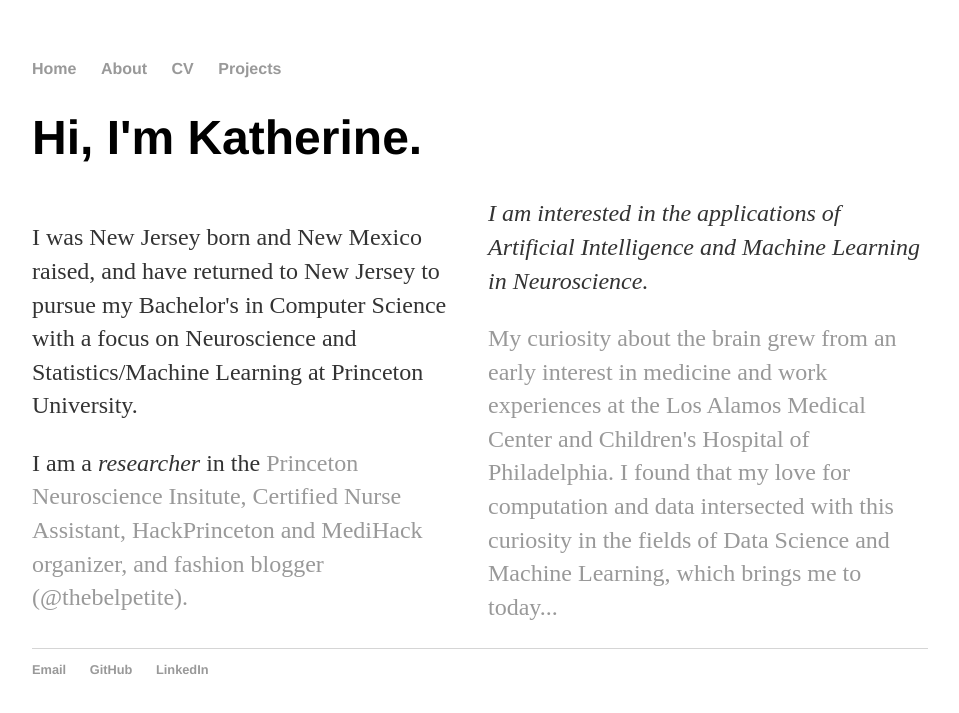
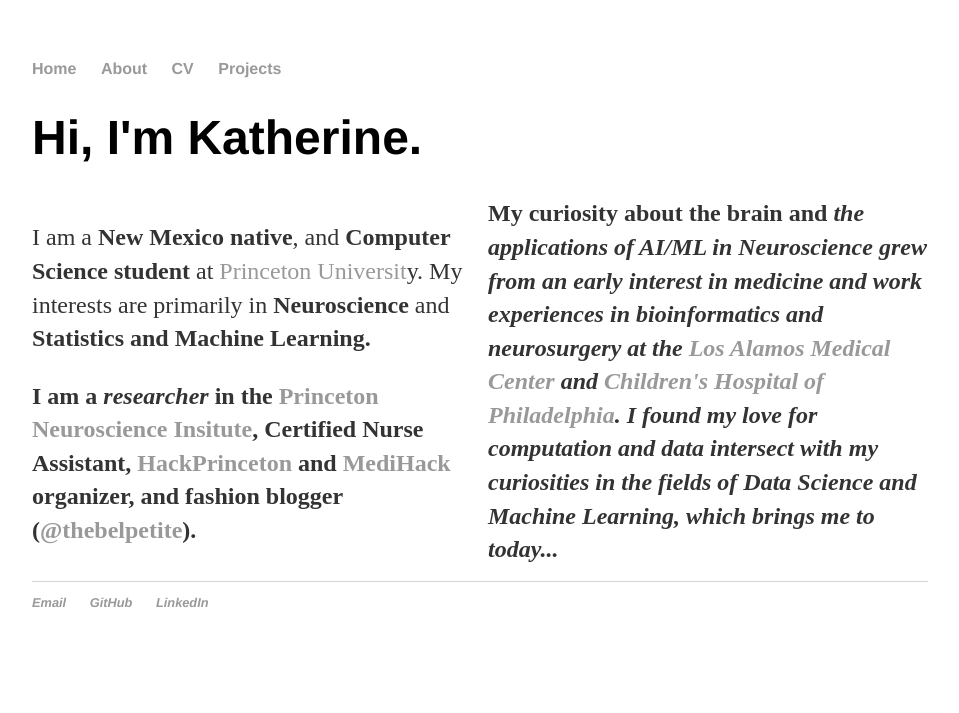
Before and after one commit to wangk5/wangk5.github.io, a Jekyll site: the page built from about.html, in a window 1280 px wide. Shown: the top 713 px of the page, without its empty margins (160-1119 px from the left). Built offline with Jekyll 4.4.1, drawn with Linux system fonts in a browser that asks for light colours.

Commit message:
Update about.html

```diff
--- a/about.html
+++ b/about.html
@@ -6,23 +6,21 @@ title: About
 	<h1>Hi, I'm Katherine.</h1>
 	<div id="col">
 		<p>
-			I was New Jersey born and New Mexico raised, and have returned to New Jersey to pursue
-			my Bachelor's in Computer Science with a focus on Neuroscience and Statistics/Machine
-			Learning at Princeton University.
+			I am a <b>New Mexico native</b>, and <b>Computer Science student</b> at <a href="https://www.princeton.edu">Princeton Universit</a>y.
+			My interests are primarily in <b>Neuroscience</b> and <b>Statistics and Machine Learning<b/>.
 		</p>
 		<p>
-			I am a <em>researcher</em> in the <a href="http://pni.princeton.edu">Princeton Neuroscience Insitute<a>, Certified Nurse Assistant,
-			<a href="https://s18.hackprinceton.com">HackPrinceton<a> and <a href="https://princetonmedihack.io">MediHack<a> organizer,
-			and fashion blogger (<a href="https://belpetite.wordpress.com">@thebelpetite<a>).
+			I am a <em>researcher</em> in the <a href="http://pni.princeton.edu">Princeton Neuroscience Insitute</a>,
+			Certified Nurse Assistant,
+			<a href="https://s18.hackprinceton.com">HackPrinceton</a> and
+			<a href="https://princetonmedihack.io">MediHack</a> organizer,
+			and fashion blogger (<a href="https://belpetite.wordpress.com">@thebelpetite</a>).
 		</p>
 		<p>
-			<em>I am interested in the applications of Artificial Intelligence and Machine Learning in Neuroscience.</em>
-		</p>
-		<p>
-			My curiosity about the brain grew from an early interest in medicine
-			and work experiences at the <a href="http://losalamosmedicalcenter.com">Los Alamos Medical Center<a> and
-			<a href="https://d3b.center">Children's Hospital of Philadelphia<a>.
-			I found that my love for computation and data intersected with this curiosity in the fields of Data Science
+			My curiosity about the brain and <em>the applications of AI/ML in Neuroscience<em> grew from an early interest in medicine
+			and work experiences in bioinformatics and neurosurgery at the <a href="http://losalamosmedicalcenter.com">Los Alamos Medical Center</a> and
+			<a href="https://d3b.center">Children's Hospital of Philadelphia</a>.
+			I found my love for computation and data intersect with my curiosities in the fields of Data Science
 			and Machine Learning, which brings me to today...
 		</p>
 
```
